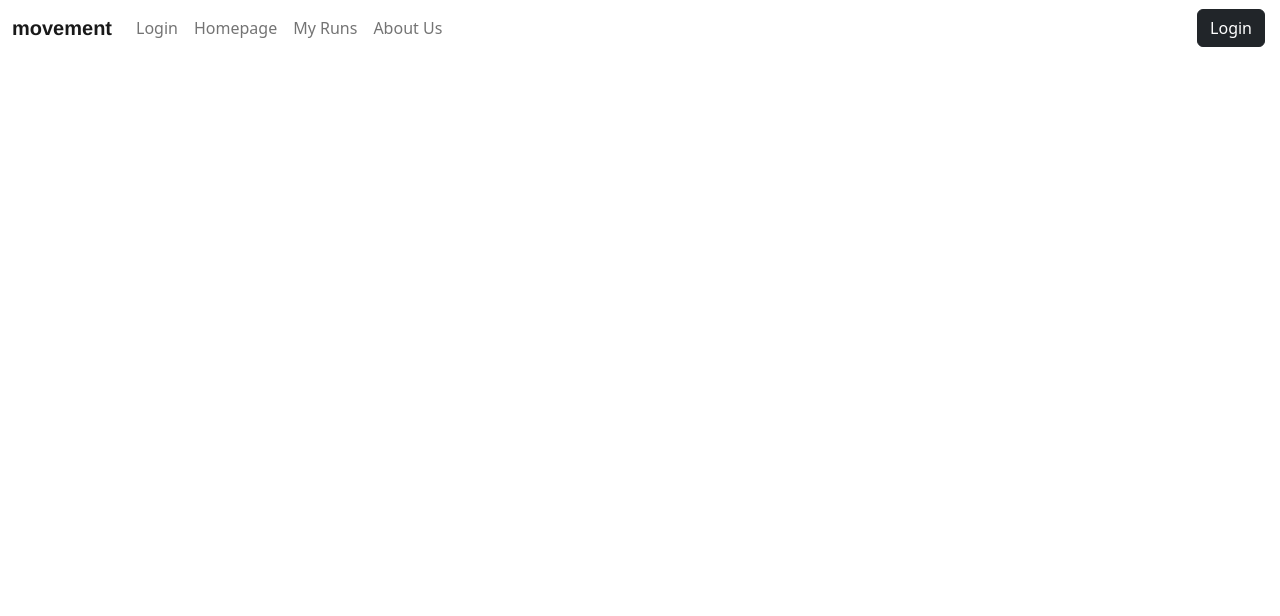
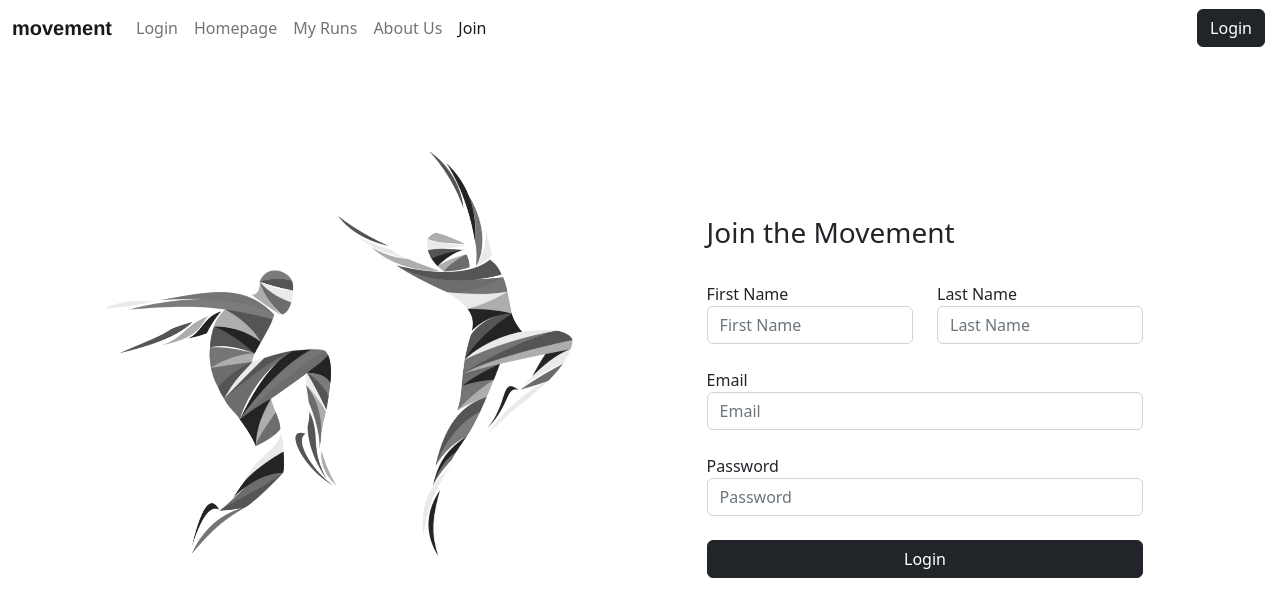
Before and after one commit to movement-app/movement, a React (Create React App) app in the folder client/: page /sign-up in a window 1280 px wide. Shown: the top 616 px of the page. Built offline with nearby package versions, Linux system fonts and the light colour scheme; no server answers.

Commit message:
add signup pages

```diff
--- a/client/src/App.js
+++ b/client/src/App.js
@@ -7,6 +7,7 @@ import AboutUsPage from "./pages/AboutUsPage";
 import RunTrackerPage from "./pages/RunTrackerPage";
 import LoginPage from "./pages/LoginPage";
 import HomePage from "./pages/HomePage"
+import SignUpPage from "./pages/SignUpPage"
 import { AuthProvider } from "./context/AuthContext";
 import AuthButton from "./components/AuthButton";
 
@@ -41,9 +42,15 @@ function Navigation(props) {
               About Us
             </NavLink>
           </li>
+          <li className="nav-item">
+            <NavLink className="nav-link" to="/sign-up">
+              Join
+            </NavLink>
+          </li>
         </ul>
       </div>
       <div className="rightNav">
+
       <AuthButton />
       </div>
     </nav>
@@ -73,6 +80,8 @@ function App() {
               <Route path="/about-us" element={<AboutUsPage />} />
               <Route path="/RunTrackerPage" element={<RunTrackerPage />} />
               <Route path="/" element={<PostsListPage />} />
+              <Route path="/sign-up" element={<SignUpPage />} />
+
             </Routes>
           </div>
         </div>
--- /dev/null
+++ b/client/src/pages/SignUpPage.js
@@ -0,0 +1,124 @@
+import React, { useState } from "react";
+import { useNavigate, useLocation } from "react-router-dom";
+import { useAuth } from "../context/AuthContext";
+import runnersgraphic from "./images/rungraphic.png";
+
+function SignUpPage() {
+    const auth = useAuth();
+    const navigate = useNavigate();
+    const location = useLocation();
+    const [data, setData] = useState({ firstname: "", lastname: "", email: "", password: "" });
+    const [error, setError] = useState(false);
+
+    const from = location.state?.from?.pathname || "/";
+
+    const fieldChanged = (name) => {
+        return (event) => {
+            let { value } = event.target;
+            setData((prevData) => ({ ...prevData, [name]: value }));
+        };
+    };
+
+    const signup = async (e) => {
+        e.preventDefault();
+        let { firstname, lastname, email, password } = data;
+
+        try {
+            await auth.authenticate(firstname, lastname, email, password);
+            // setRedirectToReferrer(true); // used in react-router v5
+            // in react-router v6 navigate changes the pages directly.
+            // comment from official docs example:
+            //    Send them back to the page they tried to visit when they were
+            //    redirected to the login page. Use { replace: true } so we don't create
+            //    another entry in the history stack for the login page.  This means that
+            //    when they get to the protected page and click the back button, they
+            //    won't end up back on the login page, which is also really nice for the
+            //    user experience.
+            navigate(from, { replace: true });
+        } catch (error) {
+            setError(true);
+        }
+    };
+
+    let errorMessage = "";
+    if (error) {
+        errorMessage = (
+            <div className="alert alert-danger" role="alert">
+                Login Failed
+            </div>
+        );
+    }
+
+    return (
+        <>
+            <div className="container">
+                <div className="row">
+                    <div className="col">
+                        <img className="img-fluid" src={runnersgraphic} alt="runners graphic"></img>
+                    </div>
+                    <div className="col">
+                        <div className="loginForm">
+                            <h3>Join the Movement</h3>
+                            <br></br>
+                            <form onSubmit={signup}>
+                                {errorMessage}
+                                <div className="form-row">
+                                    <div className="row">
+                                        <div className="col">
+                                            <label>First Name</label>
+                                            <input
+                                                type="text"
+                                                className="form-control"
+                                                name="firstName"
+                                                placeholder="First Name"
+                                                value={data.firstname}
+                                                onChange={fieldChanged("firstname")}
+                                            />
+                                        </div>
+                                        <div className="col">
+                                            <label>Last Name</label>
+                                            <input
+                                                type="text"
+                                                className="form-control"
+                                                name="lastName"
+                                                placeholder="Last Name"
+                                                value={data.lastname}
+                                                onChange={fieldChanged("lastname")}
+                                            />
+                                        </div>
+                                    </div>
+                                    <br></br>
+                                    <label>Email</label>
+                                    <input
+                                        type="email"
+                                        className="form-control"
+                                        name="email"
+                                        placeholder="Email"
+                                        value={data.email}
+                                        onChange={fieldChanged("email")}
+                                    />
+                                    <br></br>
+                                    <label>Password</label>
+                                    <input
+                                        type="password"
+                                        className="form-control"
+                                        name="password"
+                                        placeholder="Password"
+                                        value={data.password}
+                                        onChange={fieldChanged("password")}
+                                    />
+                                    <br></br>
+                                    <button type="submit" className="btn btn-dark ml-auto w-100">
+                                        Login
+                                    </button>
+                                </div>
+                            </form>
+                        </div>
+                    </div>
+                </div></div>
+        </>
+
+    );
+}
+
+export default SignUpPage;
```
